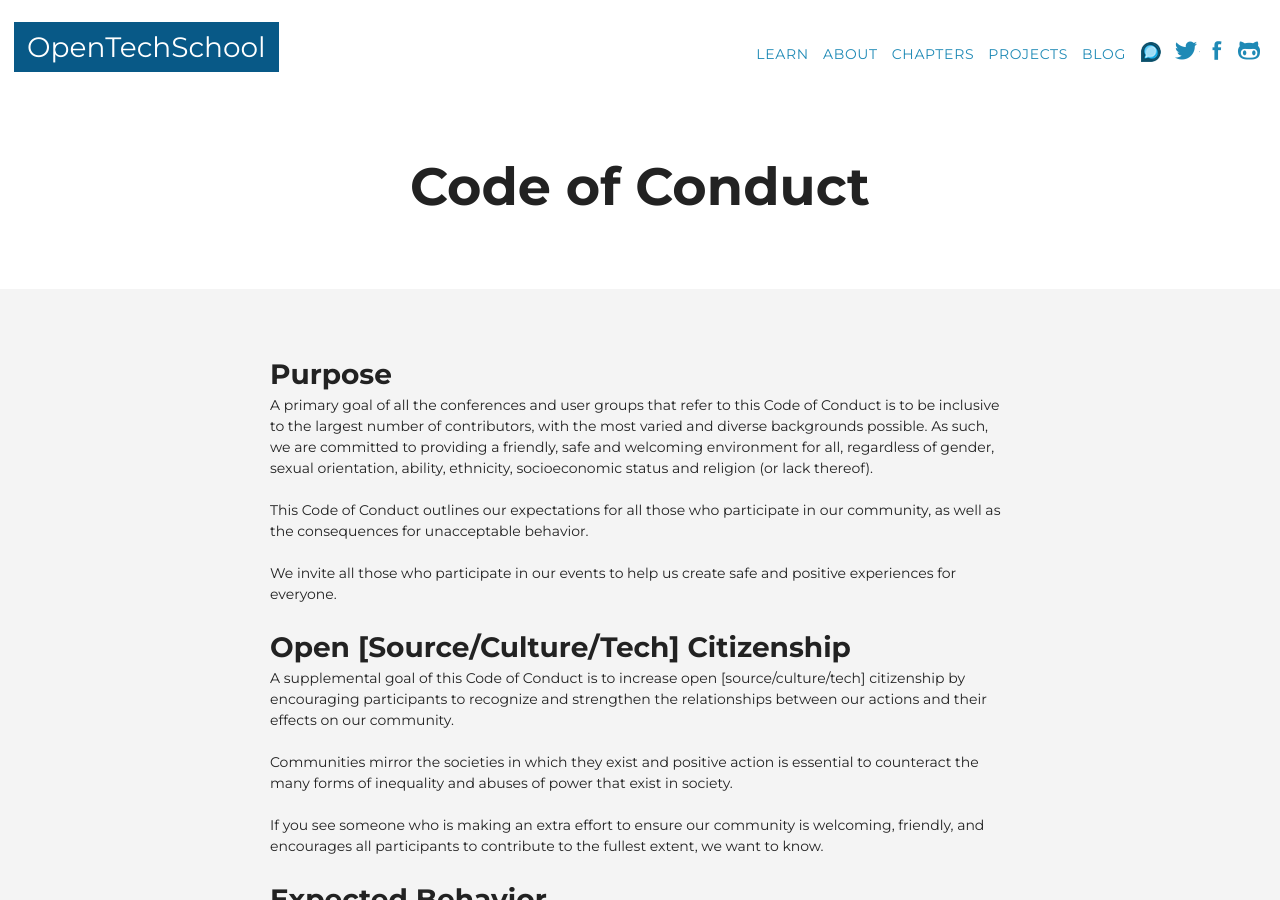
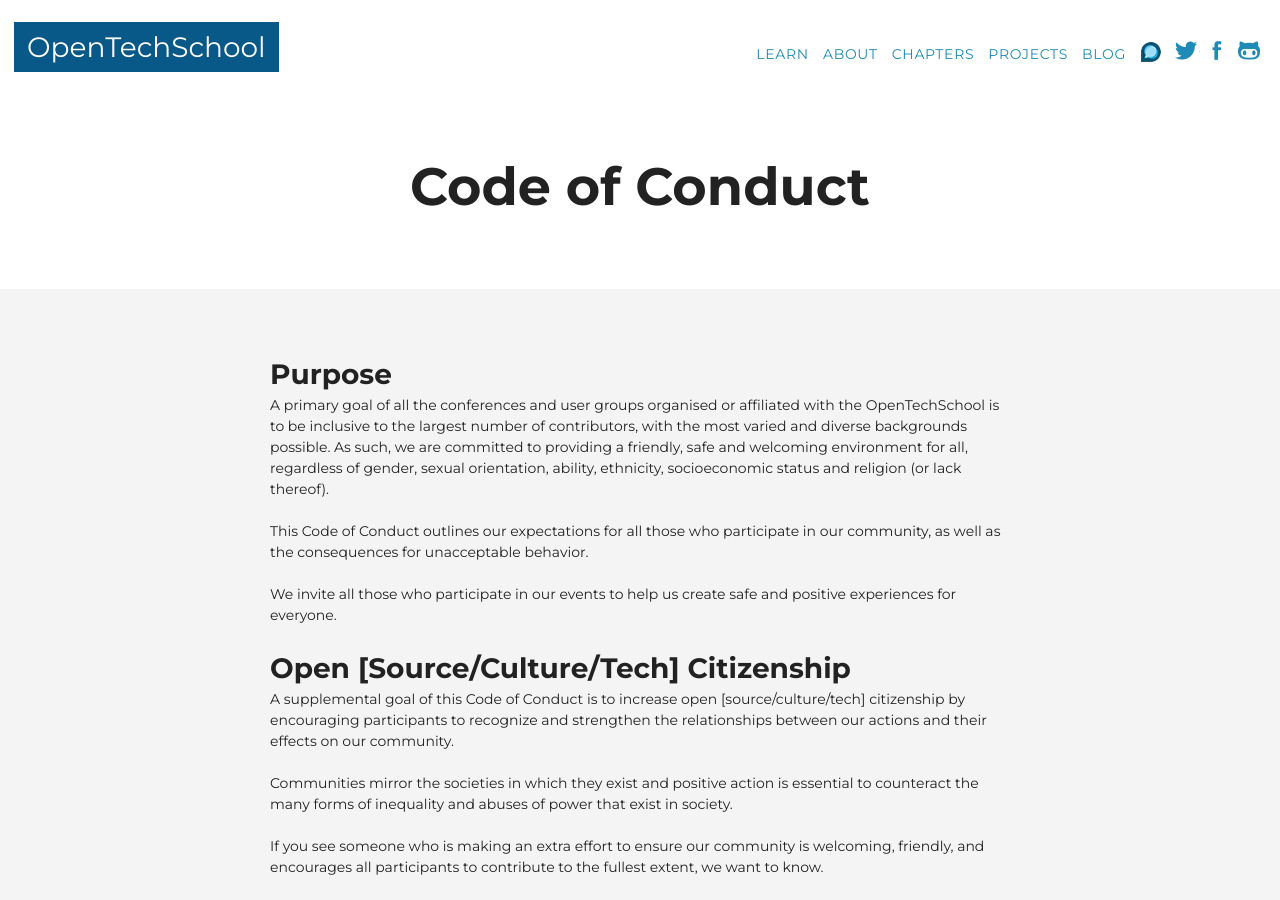
Before and after one commit to OpenTechSchool/www.opentechschool.org, a Jekyll site: the page built from code-of-conduct.md, in a window 1280 px wide and 900 px high. Built offline with Jekyll 4.4.1, drawn with Linux system fonts in a browser that asks for light colours; nearby versions of some CDN libraries.

Commit message:
Minor Wording to adapt it to our situation

```diff
--- a/code-of-conduct.md
+++ b/code-of-conduct.md
@@ -7,7 +7,7 @@
 Purpose
 -------
 
-A primary goal of all the conferences and user groups that refer to this Code of Conduct is to be inclusive to the largest number of contributors, with the most varied and diverse backgrounds possible. As such, we are committed to providing a friendly, safe and welcoming environment for all, regardless of gender, sexual orientation, ability, ethnicity, socioeconomic status and religion (or lack thereof).
+A primary goal of all the conferences and user groups organised or affiliated with the OpenTechSchool is to be inclusive to the largest number of contributors, with the most varied and diverse backgrounds possible. As such, we are committed to providing a friendly, safe and welcoming environment for all, regardless of gender, sexual orientation, ability, ethnicity, socioeconomic status and religion (or lack thereof).
 
 This Code of Conduct outlines our expectations for all those who participate in our community, as well as the consequences for unacceptable behavior.
 
```
